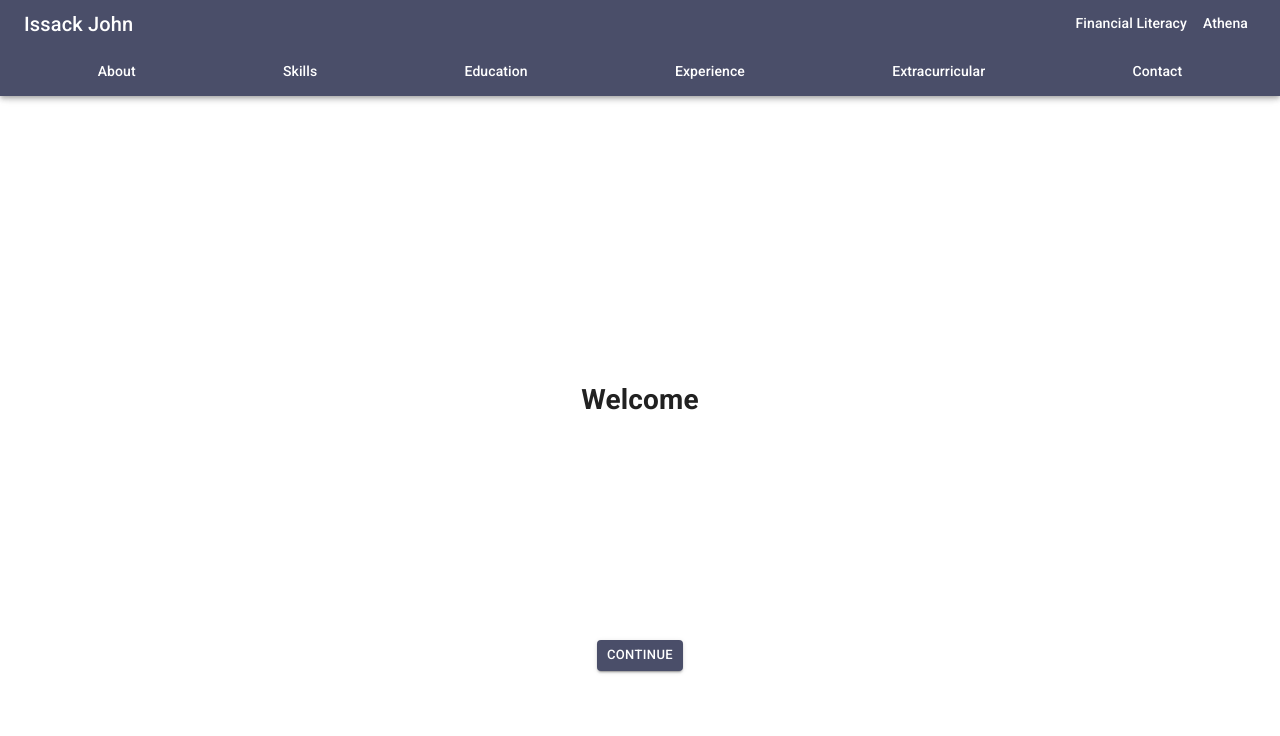
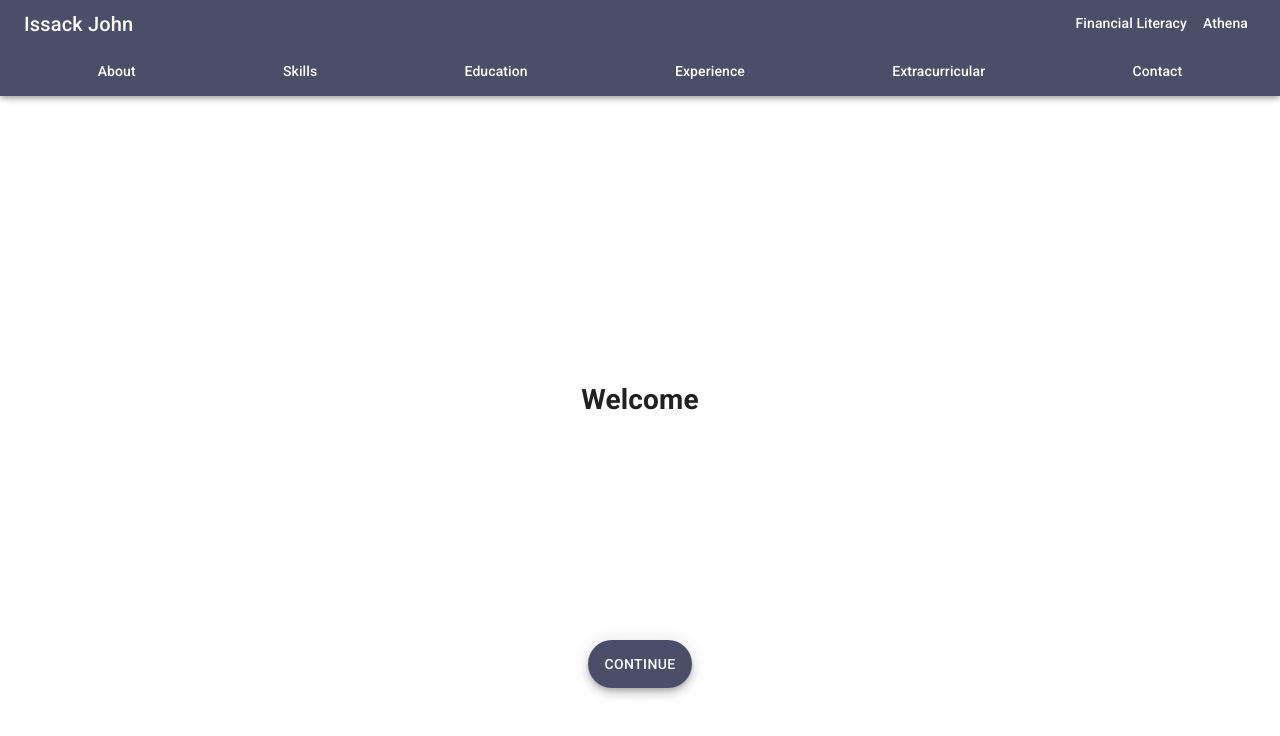
Before and after one commit to issackj1/react-site, a React (Create React App) app: page / in a window 1280 px wide. Shown: the top 736 px of the page. Built offline with nearby package versions, Linux system fonts and the light colour scheme.

Commit message:
changed continue button

```diff
--- a/src/components/Home.tsx
+++ b/src/components/Home.tsx
@@ -1,5 +1,5 @@
 // @ts-nocheck
-import {Box, Button, Container, Grid} from "@material-ui/core";
+import {Box, Button, Container, Fab, Grid} from "@material-ui/core";
 import React, {RefObject, useState} from 'react';
 import {animated, config, useSpring} from 'react-spring';
 import {Parallax, ParallaxLayer} from "react-spring/renderprops-addons";
@@ -111,8 +111,9 @@ export const Home: React.FC<Props> = (props) => {
             {Array.from(Array(numOfButtons)).map((object, i) => <ParallaxLayer key={i} offset={i + 0.8} speed={1}>
                     <Grid container justify="center">
 						<span onClick={() => parallax.scrollTo(i === numOfButtons - 1 ? 1 : i + 1)}>
-							<Button variant="contained" color={"primary"} size={"small"}
-                                    block={"true"}>Continue</Button>
+                            <Fab variant={"extended"} color={"primary"}>
+                                Continue
+                            </Fab>
 						</span>
                     </Grid>
                 </ParallaxLayer>
```
